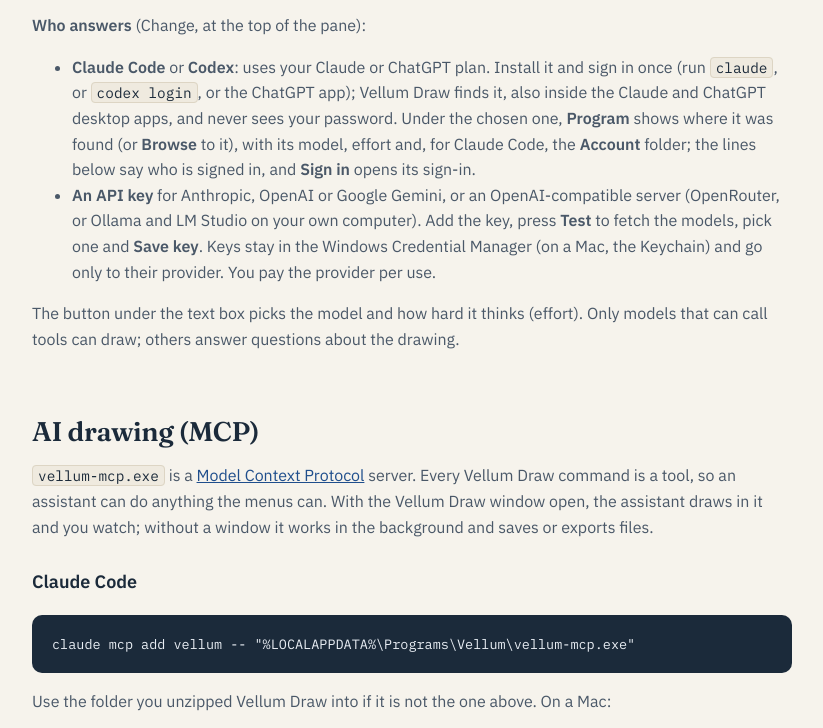
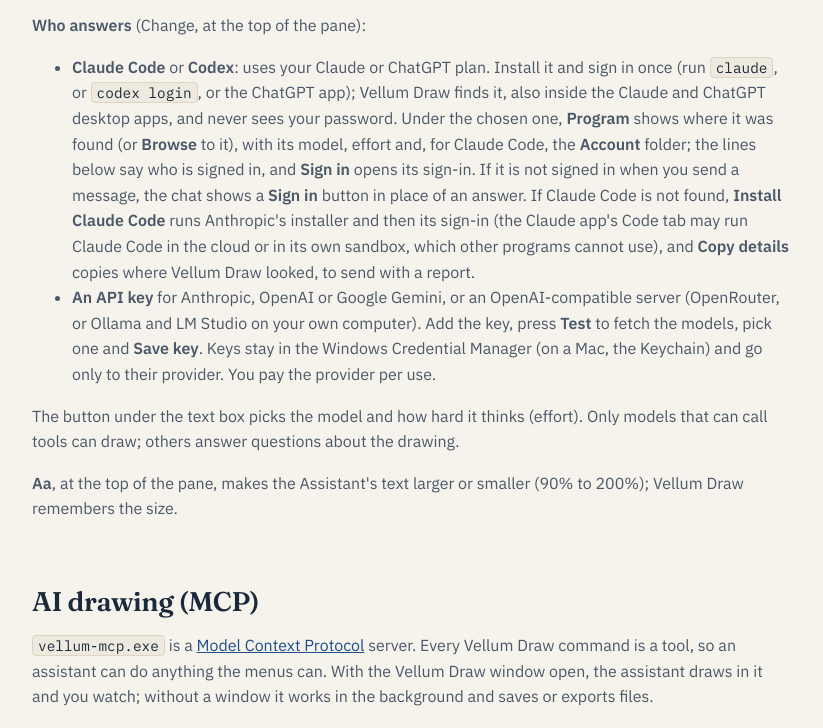
Before and after one commit to VellumDraw/VellumDraw.github.io, a plain HTML site: page manual.html in a window 1280 px wide. Shown: the part 3531-4259 px from the top of the page, without its empty margins (316-1139 px from the left). Drawn offline with Linux system fonts and the light colour scheme.

Commit message:
Site: Windows 0.3.4; Sign in, Install, Copy details and Aa in the manual

```diff
--- a/manual.html
+++ b/manual.html
@@ -165,7 +165,12 @@
         Draw finds it, also inside the Claude and ChatGPT desktop apps, and never sees your
         password. Under the chosen one, <b>Program</b> shows where it was found (or <b>Browse</b>
         to it), with its model, effort and, for Claude Code, the <b>Account</b> folder; the lines
-        below say who is signed in, and <b>Sign in</b> opens its sign-in.</li>
+        below say who is signed in, and <b>Sign in</b> opens its sign-in. If it is not signed in when
+        you send a message, the chat shows a <b>Sign in</b> button in place of an answer. If Claude
+        Code is not found, <b>Install Claude Code</b> runs Anthropic's installer and then its
+        sign-in (the Claude app's Code tab may run Claude Code in the cloud or in its own sandbox,
+        which other programs cannot use), and <b>Copy details</b> copies where Vellum Draw looked,
+        to send with a report.</li>
       <li><b>An API key</b> for Anthropic, OpenAI or Google Gemini, or an OpenAI-compatible server
         (OpenRouter, or Ollama and LM Studio on your own computer). Add the key, press
         <b>Test</b> to fetch the models, pick one and <b>Save key</b>. Keys stay in the Windows
@@ -173,6 +178,8 @@
     </ul>
     <p>The button under the text box picks the model and how hard it thinks (effort). Only models
       that can call tools can draw; others answer questions about the drawing.</p>
+    <p><b>Aa</b>, at the top of the pane, makes the Assistant's text larger or smaller (90% to
+      200%); Vellum Draw remembers the size.</p>
 
     <h2 id="mcp">AI drawing (MCP)</h2>
     <p><code>vellum-mcp.exe</code> is a <a href="https://modelcontextprotocol.io">Model Context
```
Also changed, not shown: index.html (+2 -2 lines).
